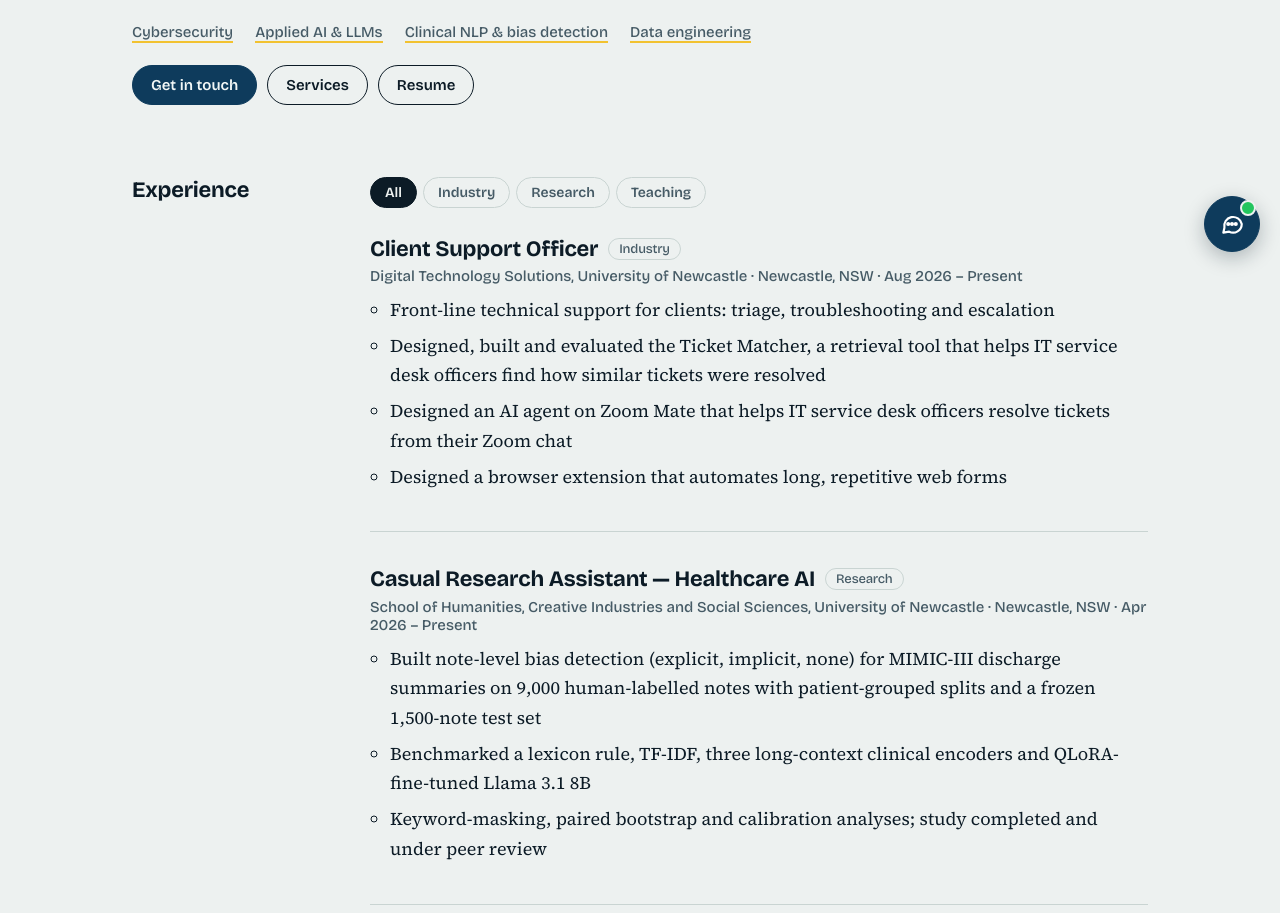
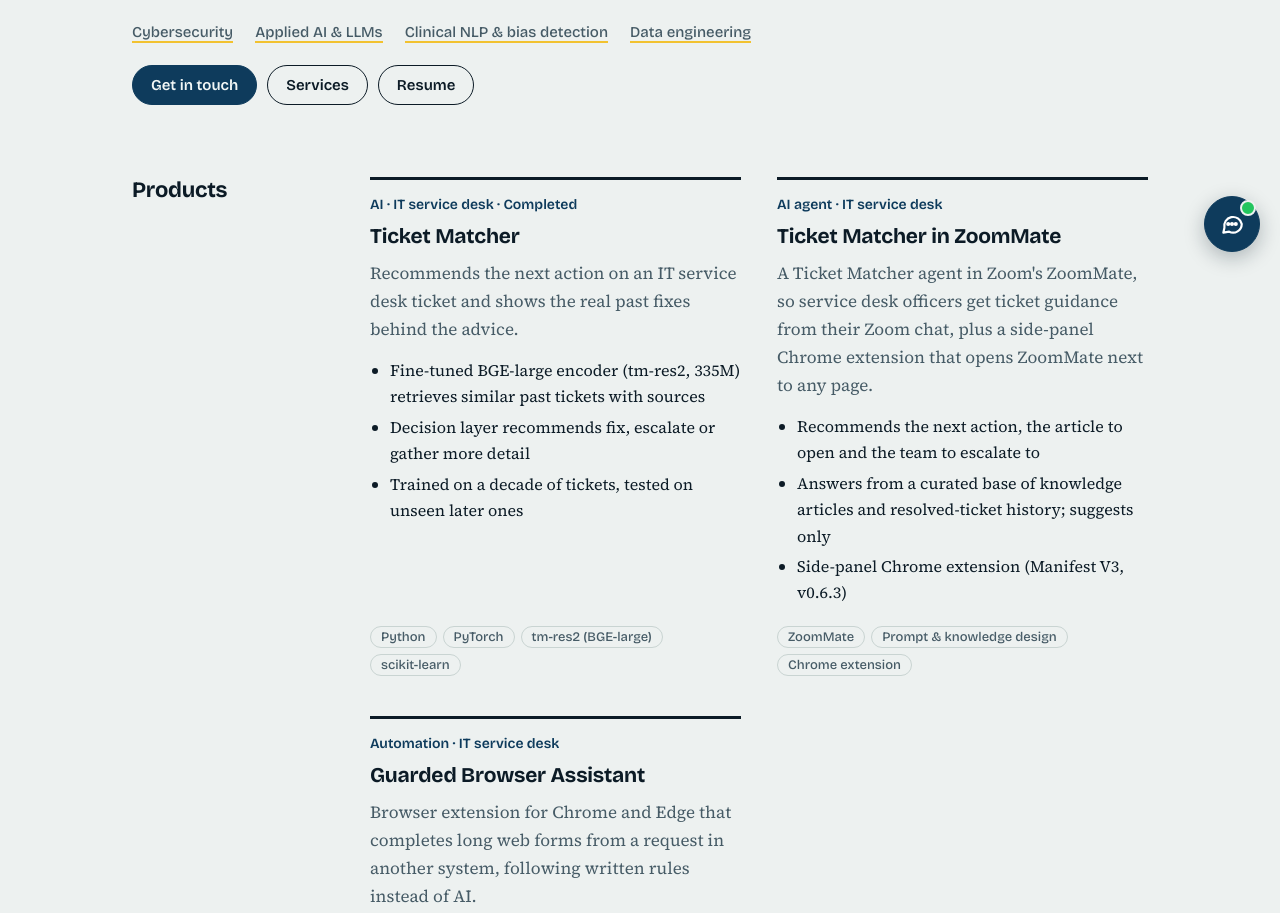
Before and after one commit to shahedkhan1/mdshahedulislamkhan.com, a plain HTML site: page public/index.html in a window 1280 px wide. Shown: the part 528-1441 px from the top of the page. Drawn offline with nearby package versions, Linux system fonts and the light colour scheme.

Commit message:
Add Products section ahead of Experience; other work under Other projects
Co-Authored-By: Claude Sonnet 5.5 <noreply@anthropic.com>
Claude-Session: https://claude.ai/code/session_01PWEF8WfUYmSbiAYYp9qfSq

```diff
--- a/public/app.js
+++ b/public/app.js
@@ -42,7 +42,7 @@ fetch("data.json", { cache: "no-cache" }).then((r) => r.json()).then((d) => {
        <ul class="hl">${(pr.highlights || []).map((h) => `<li>${esc(h)}</li>`).join("")}</ul>
        ${pr.link ? `<span class="soon">${esc(pr.linkLabel)}</span>` : ""}
        <div class="stack">${pr.stack.map((s) => `<span class="tag">${esc(s)}</span>`).join("")}</div>`);
-    $("projectGrid").append(c);
+    (pr.kind === "product" ? $("productGrid") : $("projectGrid")).append(c);
   });
 
   Object.entries(d.skills).forEach(([k, v]) => $("skillList").append(el("div", "", `<h3>${esc(k)}</h3>${v.map((s) => `<span>${esc(s)}</span>`).join("")}`)));
--- a/public/data.json
+++ b/public/data.json
@@ -92,7 +92,8 @@
         "Decision layer recommends fix, escalate or gather more detail",
         "Trained on a decade of tickets, tested on unseen later ones"
       ],
-      "linkLabel": ""
+      "linkLabel": "",
+      "kind": "product"
     },
     {
       "title": "Ticket Matcher in ZoomMate",
@@ -109,7 +110,8 @@
         "Chrome extension"
       ],
       "link": "",
-      "linkLabel": ""
+      "linkLabel": "",
+      "kind": "product"
     },
     {
       "title": "Guarded Browser Assistant",
@@ -127,7 +129,8 @@
         "GitHub Actions"
       ],
       "link": "",
-      "linkLabel": ""
+      "linkLabel": "",
+      "kind": "product"
     },
     {
       "title": "Phantom Signal",
@@ -144,7 +147,8 @@
         "Gemma 3 12B fine-tuned to generate targeted phishing emails",
         "Simulated emails bypassed email filtering and drew recipient engagement; delivered mitigation recommendations"
       ],
-      "linkLabel": ""
+      "linkLabel": "",
+      "kind": "project"
     },
     {
       "title": "Rock Detection Pipeline",
@@ -161,7 +165,8 @@
         "OpenCV preprocessing for lighting variation",
         "End-to-end Python pipeline from image to detection"
       ],
-      "linkLabel": ""
+      "linkLabel": "",
+      "kind": "project"
     },
     {
       "title": "Intelligent Library Assistant",
@@ -178,7 +183,8 @@
         "Fine-tuned gpt-oss-20b with prompt engineering",
         "Python implementation of the full chat flow"
       ],
-      "linkLabel": ""
+      "linkLabel": "",
+      "kind": "project"
     }
   ],
   "credentials": [
--- a/public/index.html
+++ b/public/index.html
@@ -33,6 +33,11 @@
     </div>
   </section>
 
+  <section id="products">
+    <h2>Products</h2>
+    <div class="grid" id="productGrid"></div>
+  </section>
+
   <section id="experience">
     <h2>Experience</h2>
     <div class="filters" id="filters"></div>
@@ -40,7 +45,7 @@
   </section>
 
   <section id="projects">
-    <h2>Projects</h2>
+    <h2>Other projects</h2>
     <div class="grid" id="projectGrid"></div>
   </section>
 
```
